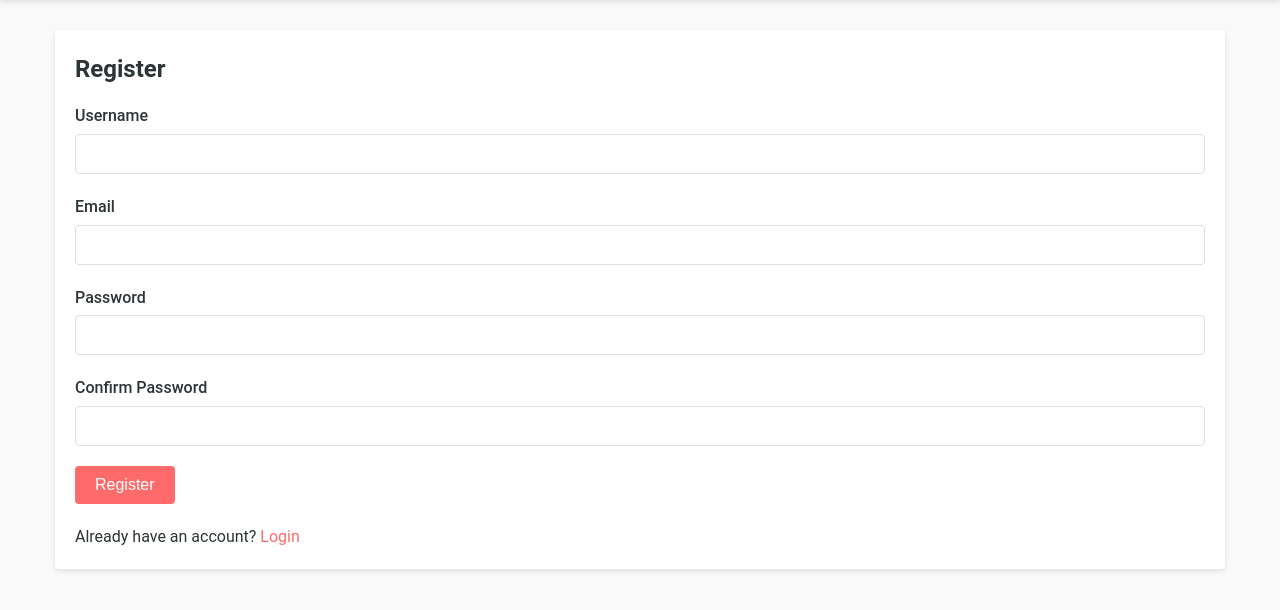
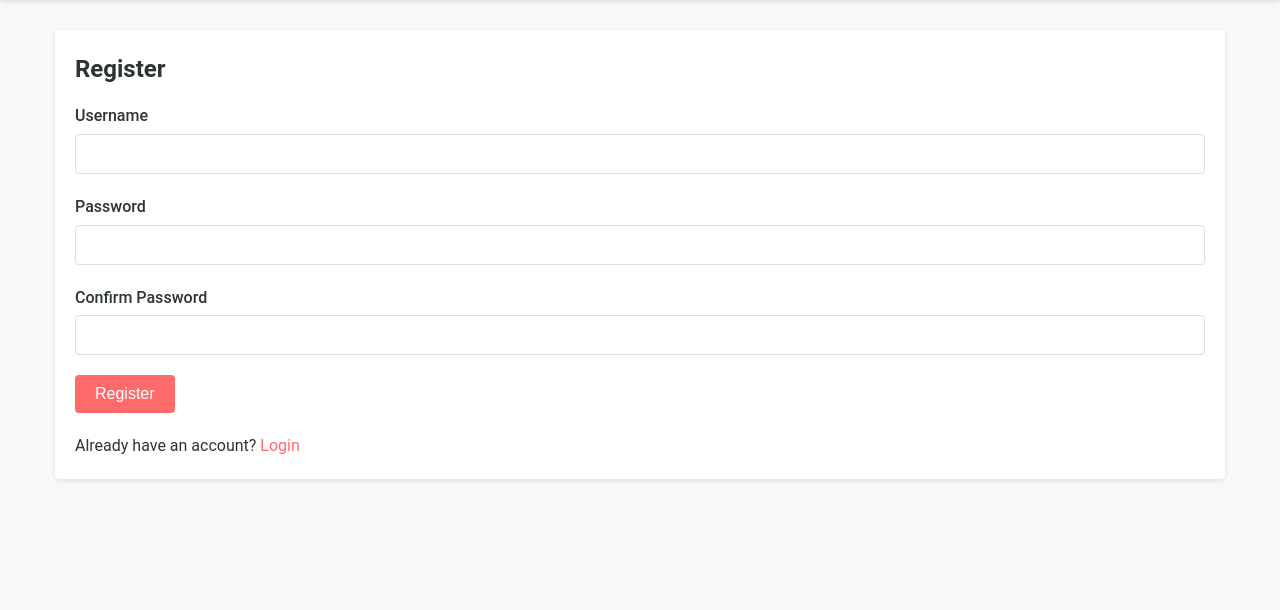
Before and after one commit to itmo-wad/Lunch-coordination-app-team2, a Flask app: page /register in a window 1280 px wide. Shown: the part 76-686 px from the top of the page. Run offline with Flask 3, Linux system fonts and the light colour scheme; some libraries are stand-ins or nearby versions.

Commit message:
Update routes for clarity

```diff
--- a/app.py
+++ b/app.py
@@ -1,4 +1,4 @@
-from flask import Flask
+from flask import Flask, redirect, url_for, render_template
 from flask_sqlalchemy import SQLAlchemy
 from flask_login import LoginManager
 from flask_wtf.csrf import CSRFProtect
@@ -14,9 +14,11 @@ app.config['SQLALCHEMY_TRACK_MODIFICATIONS'] = False
 db = SQLAlchemy(app)
 csrf = CSRFProtect(app)
 login_manager = LoginManager(app)
-login_manager.login_view = 'login'
+login_manager.login_view = 'auth.login'
 
 from models import User, Poll, Option, Vote
+with app.app_context():
+    db.create_all()
 
 @app.context_processor
 def inject_now():
@@ -28,8 +30,9 @@ app.register_blueprint(auth_routes)
 app.register_blueprint(poll_routes)
 app.register_blueprint(history_routes)
 
-with app.app_context():
-    db.create_all()
+@app.route('/')
+def root():
+    return redirect(url_for('polls.index'))
 
 if __name__ == '__main__':
     app.run(debug=True)
--- a/forms.py
+++ b/forms.py
@@ -11,7 +11,6 @@ class LoginForm(FlaskForm):
 
 class RegisterForm(FlaskForm):
     username = StringField('Username', validators=[DataRequired(), Length(min=3, max=64)])
-    email = StringField('Email', validators=[DataRequired(), Email()])
     password = PasswordField('Password', validators=[DataRequired(), Length(min=6)])
     password2 = PasswordField('Confirm Password', validators=[DataRequired(), EqualTo('password')])
     submit = SubmitField('Register')
--- a/routes/auth_routes.py
+++ b/routes/auth_routes.py
@@ -41,7 +41,7 @@ def register():
 
     form = RegisterForm()
     if form.validate_on_submit():
-        user = User(username=form.username.data, email=form.email.data)
+        user = User(username=form.username.data)
         user.set_password(form.password.data)
         db.session.add(user)
         db.session.commit()
--- a/routes/history_routes.py
+++ b/routes/history_routes.py
@@ -2,10 +2,10 @@ from flask import Blueprint, render_template, session
 from flask_login import current_user
 from models import Poll
 
-history_routes = Blueprint('history', __name__, url_prefix='/history')
+history_routes = Blueprint('history', __name__)
 
 
-@history_routes.route('/')
+@history_routes.route('/history')
 def index():
     if current_user.is_authenticated:
         polls = Poll.query.filter_by(creator_id=current_user.id).order_by(Poll.created_at.desc()).all()
--- a/routes/poll_routes.py
+++ b/routes/poll_routes.py
@@ -5,7 +5,7 @@ from forms import PollForm, OptionForm, VoteForm
 from app import db
 import uuid
 
-poll_routes = Blueprint('polls', __name__, url_prefix='/polls')
+poll_routes = Blueprint('polls', __name__)
 
 
 @poll_routes.route('/')
@@ -14,7 +14,7 @@ def index():
     return render_template('index.html', polls=active_polls)
 
 
-@poll_routes.route('/polls/new', methods=['GET', 'POST'])
+@poll_routes.route('/new', methods=['GET', 'POST'])
 def create_poll():
     form = PollForm()
     if form.validate_on_submit():
--- a/templates/auth/register.html
+++ b/templates/auth/register.html
@@ -17,13 +17,6 @@
             {% endfor %}
         </div>
 
-        <div class="form-group">
-            {{ form.email.label }}
-            {{ form.email(class="form-control") }}
-            {% for error in form.email.errors %}
-                <span class="error">{{ error }}</span>
-            {% endfor %}
-        </div>
 
         <div class="form-group">
             {{ form.password.label }}
```
Also changed, not shown: models.py (+9 -5 lines).
